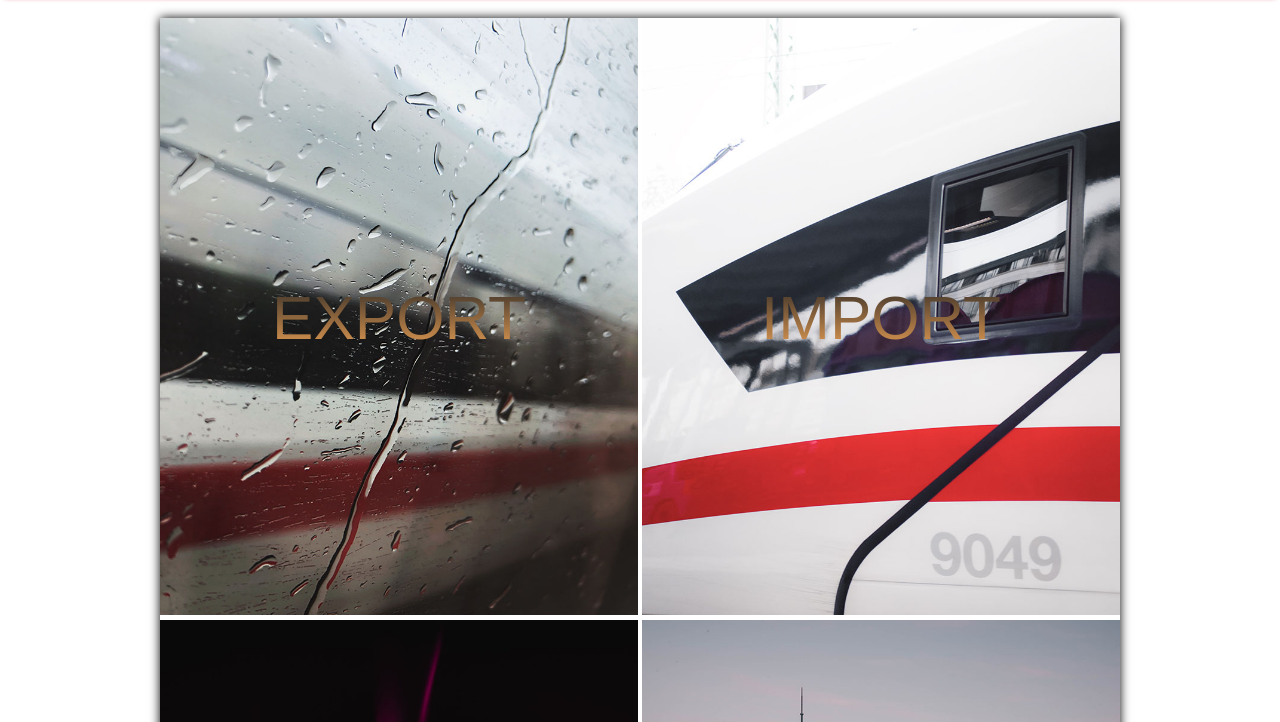
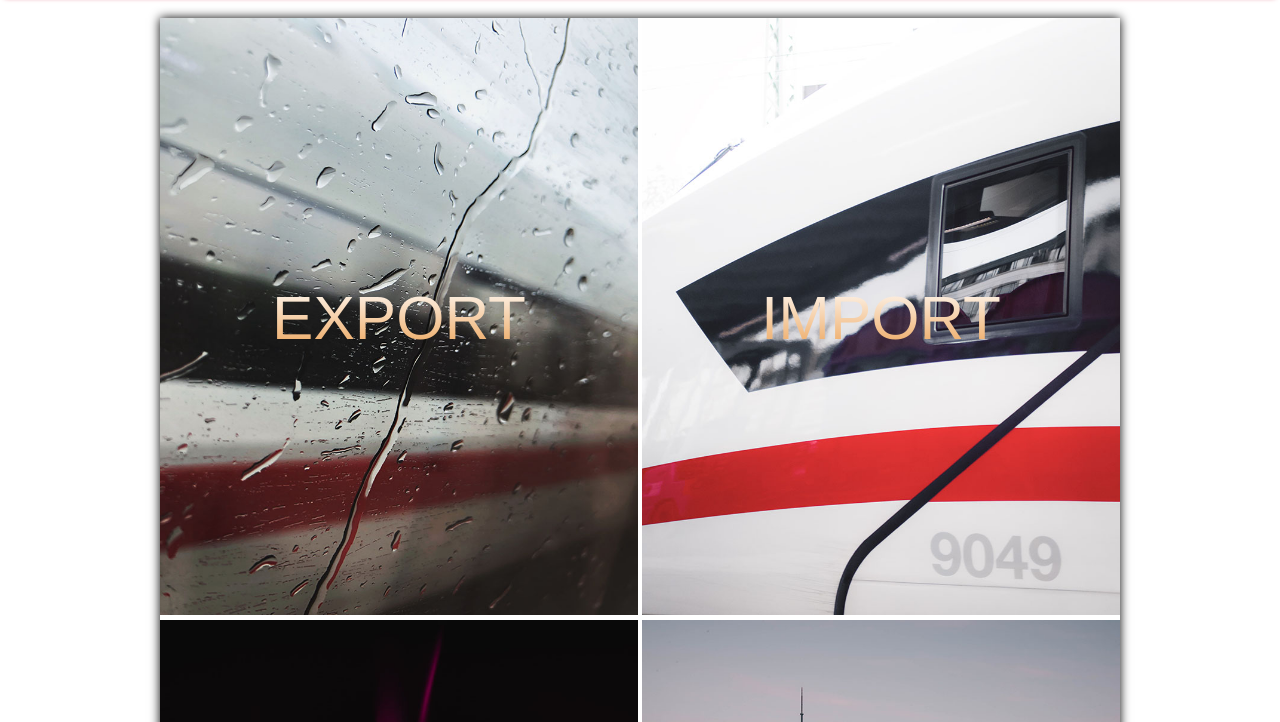
Before and after one commit to Arazal/testLP, a plain HTML site: page index.html in a window 1280 px wide. Shown: the part 78-800 px from the top of the page. Drawn offline with Linux system fonts and the light colour scheme.

Commit message:
Add files via upload

```diff
--- a/index.css
+++ b/index.css
@@ -148,7 +148,7 @@ main {
     margin-right: 50%;
     font-size: 62px;
     border: none;
-    background: -webkit-linear-gradient(#2d2926, #eca154);
+    background: -webkit-linear-gradient(white, #eca154);
     -webkit-background-clip: text;
     -webkit-text-fill-color: transparent; }
   main button:hover {
```
